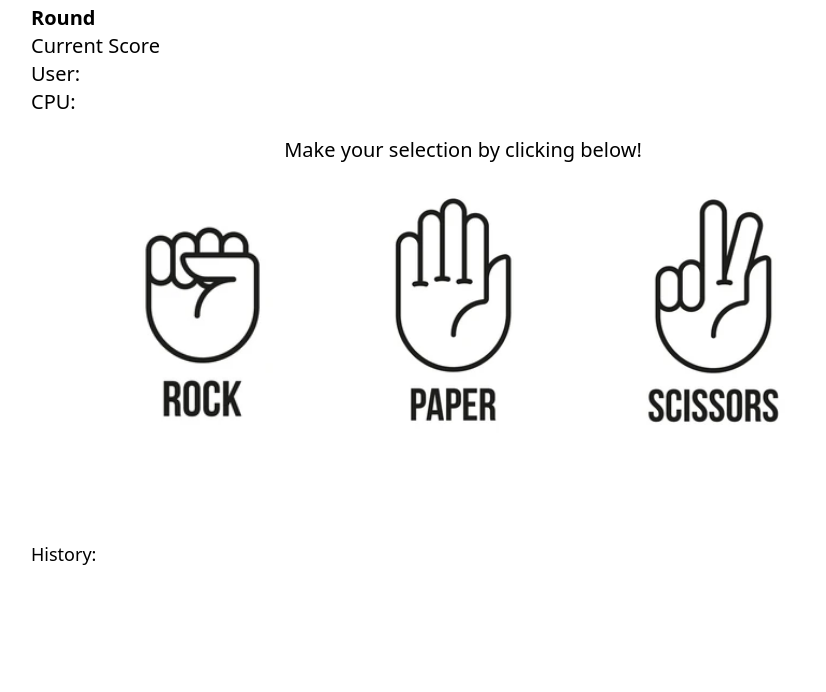
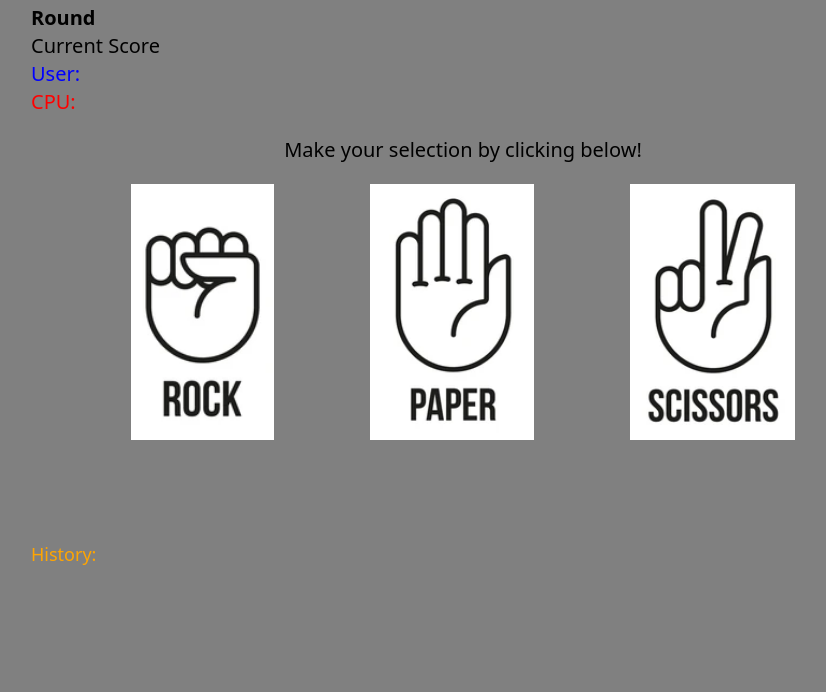
Before and after one commit to Nick-Vasquez-CSU/Rock-Paper-Scissors, a website: page index.html in a window 1280 px wide. Shown: the part 108-800 px from the top of the page, without its empty margins (177-1003 px from the left). Drawn offline with Linux system fonts and the light colour scheme.

Commit message:
Update index.html
Add styling changes to make it easier to look at.

```diff
--- a/index.html
+++ b/index.html
@@ -8,14 +8,14 @@
     <link rel="stylesheet" href="/newtitles/output.css">
 </head>
 
-<body class="px-6 md:px-24 xl:px-52">
+<body class="px-6 md:px-24 xl:px-52" style="background-color: grey;">
   <!-- Round and score counters in top left corner -->
   <div id= "gameTitle">
     <h1 class="titleTEXT1 mt-6 p-6 text-center text-4xl font-bold">Rock, Paper, Scissors</h1>
     <h3 class="text-xl font-semibold">Round <span id="roundNumber"></span></h3>
     <h3 class="titleTEXT2 text-xl">Current Score</h3>
-    <h4 class="scoreTEXT text-xl">User: <span id="userText"></span></h4>
-    <h4 class="scoreTEXT text-xl">CPU: <span id="cpuText"></span></h4>
+    <h4 class="scoreTEXT text-xl" style="color: blue;">User: <span id="userText"></span></h4>
+    <h4 class="scoreTEXT text-xl" style = "color: red;">CPU: <span id="cpuText"></span></h4>
   </div>
 
   <!-- Rock paper scissors images -->
@@ -38,7 +38,7 @@
 
   <!-- Game history -->
   <div id= "gameHistory">
-    <h2 class="footTEXT1 text-lg">History: </h2>
+    <h2 class="footTEXT1 text-lg" style="color: orange ;">History: </h2>
   </div>
 
   <main>
```
